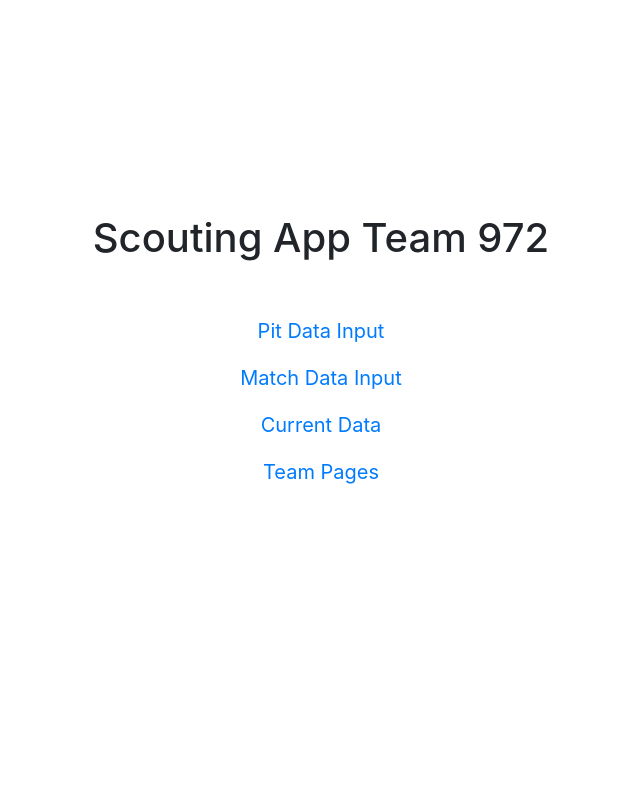
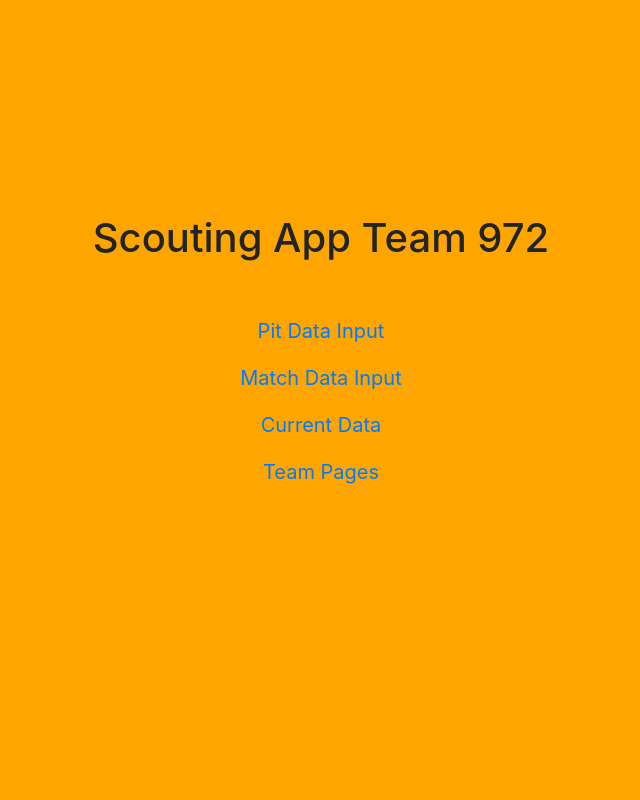
Before and after one commit to iron-claw-972/ScoutingApp2019, a Flask app: page /scouting/home in a window 1280 px wide. Shown: the whole page, without its empty margins (319-959 px from the left). Run offline with Flask 2, Linux system fonts and the light colour scheme; parts of the project's set-up code (start-up, migrations or seed data) failed here and were passed over; some libraries are stand-ins or nearby versions.

Commit message:
fixed up scoutingHome.html and its css

```diff
--- a/app/static/css/styles.css
+++ b/app/static/css/styles.css
@@ -0,0 +1,3 @@
+body {
+    background-color: orange;
+}
--- a/app/templates/scoutingHome.html
+++ b/app/templates/scoutingHome.html
@@ -4,18 +4,20 @@
     <meta charset="utf-8" />
     <meta name="viewport" content="width=device-width, initial-scale=1.0" />
     <title>ScoutingAppBootstrap</title>
-    <link rel="stylesheet" href="/css/bootstrap.min.css" />
-    <link rel="stylesheet" href="/css/styles.css" />
+    <link rel="stylesheet" type="text/css" href="../static/css/bootstrap.min.css" />
+    <link rel="stylesheet" type="text/css" href="../static/css/styles.css" />
 </head>
 
 <body style="text-align: center; padding-top:25vh;">
     <div class="page-header" style="padding-left:0;margin-left:25px;margin-right:25;">
         <h1 class="text-center" style="margin:14px;margin-bottom:45px;">Scouting App Team 972 </h1>
     </div>
-    <div role="group" class="btn-group-vertical btn-group-lg"><a class="btn btn-default btn-lg" role="button" href="/scouting/inputPitData">Pit
-            Data Input</a><a class="btn btn-link btn-lg" role="button" href="/scouting/inputMatchData">Match Data Input</a><a
-            class="btn btn-link btn-lg" role="button" href="/scouting/data">Current Data</a><a class="btn btn-link btn-lg"
-            role="button" href="/scouting/teamPages">Team Pages</a></div>
+    <div role="group" class="btn-group-vertical btn-group-lg">
+        <a class="btn btn-default btn-lg" role="button" href="/scouting/inputPitData">Pit Data Input<br></a>
+        <a class="btn btn-link btn-lg" role="button" href="/scouting/inputMatchData">Match Data Input<br></a>
+        <a class="btn btn-link btn-lg" role="button" href="/scouting/data">Current Data<br></a>
+        <a class="btn btn-link btn-lg" role="button" href="/scouting/teamPages">Team Pages<br></a>
+    </div>
 </body>
 
 </html>
```
